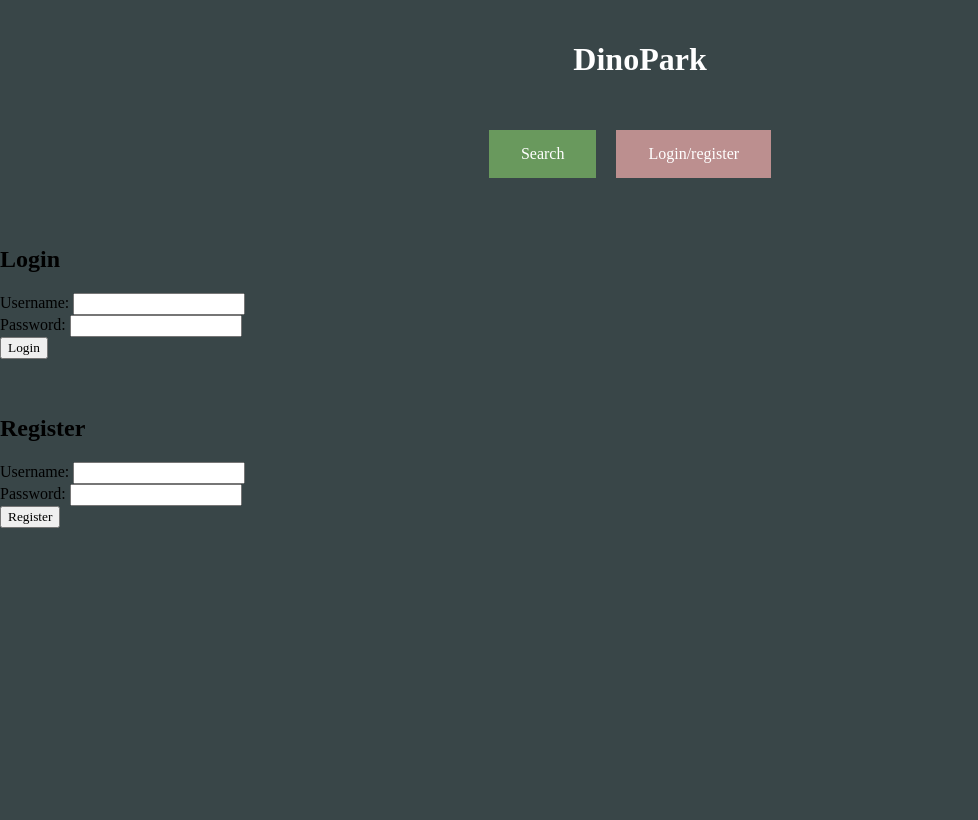
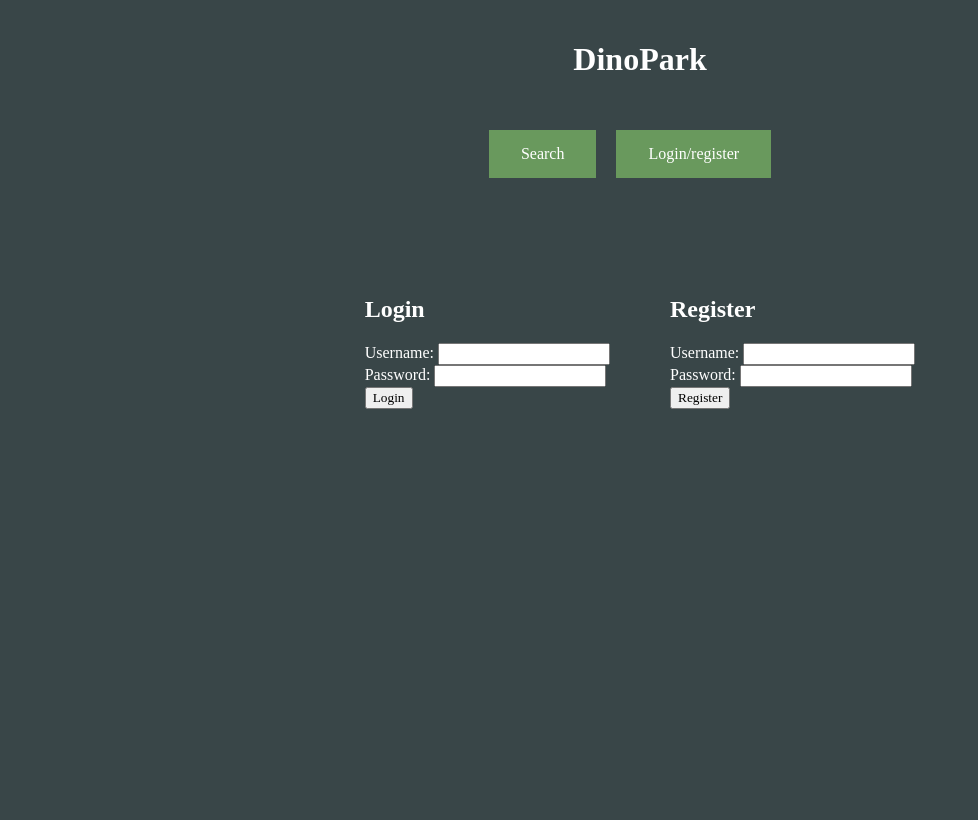
Before and after one commit to oonarauhala/tietokantasovellus, a Flask app: page /login in a window 1280 px wide. Shown: the whole page, without its empty margins (0-978 px from the left). Run offline with Flask 2, Linux system fonts and the light colour scheme; some web fonts are replaced.

Commit message:
Improve login UI

```diff
--- a/static/style.css
+++ b/static/style.css
@@ -14,6 +14,7 @@ body {
     height: 100%;
     margin: 0;
     background: #394648;
+    color: #FFFFFF;
 }
 
 a, a:visited {
@@ -36,6 +37,10 @@ a, a:visited {
 .menuitem {
     background-color: crimson;
     margin: 10px;
+}
+
+.loginFormBox {
+    margin: 30px;
 }
 
 #mapbox {
@@ -73,10 +78,6 @@ a, a:visited {
 
 #area_4 {
     background-color: forestgreen;
-}
-
-#login_btn {
-    background-color: rosybrown;
 }
 
 #content_header {
--- a/templates/base_header.html
+++ b/templates/base_header.html
@@ -25,7 +25,7 @@
             </a>
             {% else %}
             <a href="/login">
-                <button class="button" id="login_btn">Login/register</button>
+                <button class="button">Login/register</button>
             </a>
             {% endif %}
         </div>
--- a/templates/login.html
+++ b/templates/login.html
@@ -8,6 +8,8 @@
         {% endif %}
     {% endwith %}
     <br>
+    <div class="flex">
+        <div class="loginFormBox">
             <h2>Login</h2>
             <form action="/login_result" method="POST">
                 Username:
@@ -18,8 +20,10 @@
                 <br>
                 <input type="submit" value="Login">
             </form>
+        </div>
         <br>
         <br>
+        <div class="loginFormBox">
             <h2>Register</h2>
             <form action="/register_result" method="POST">
                 Username:
@@ -30,4 +34,6 @@
                 <br>
                 <input type="submit" value="Register">
             </form>
+        </div>
+    </div>
 {% endblock %}
```
Lines whose indentation alone changed are shown as unchanged.
